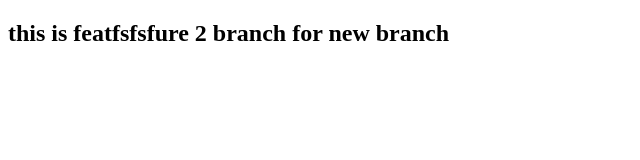
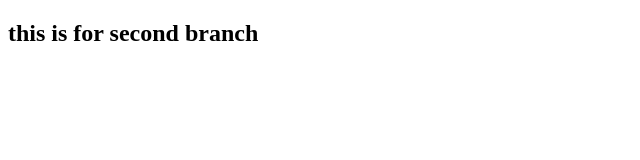
Before and after one commit to RahulGridship/mynewrepo, a plain HTML site: page test.html in a window 1280 px wide. Shown: the whole page, without its empty margins (0-640 px from the left). Drawn offline with Linux system fonts and the light colour scheme.

Commit message:
this is the second branch

```diff
--- a/test.html
+++ b/test.html
@@ -6,6 +6,6 @@
     <title>Document</title>
 </head>
 <body>
-    <h2>this is featfsfsfure 2 branch for new branch</h2>
+    <h2>this is for second branch </h2>
 </body>
 </html>
```
